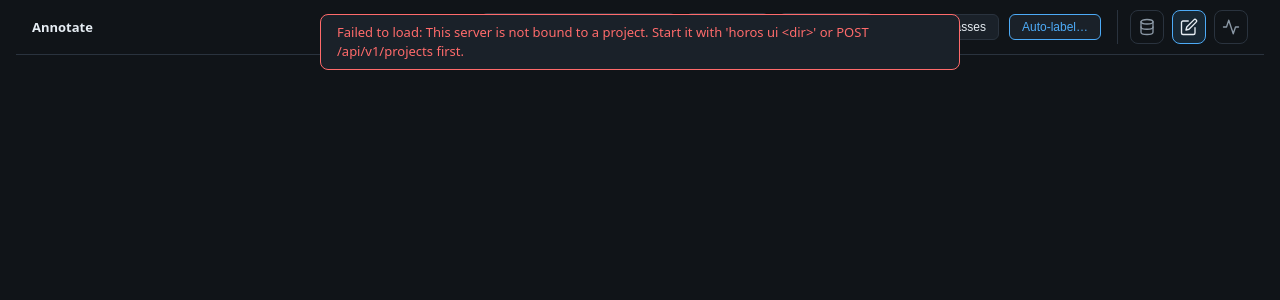
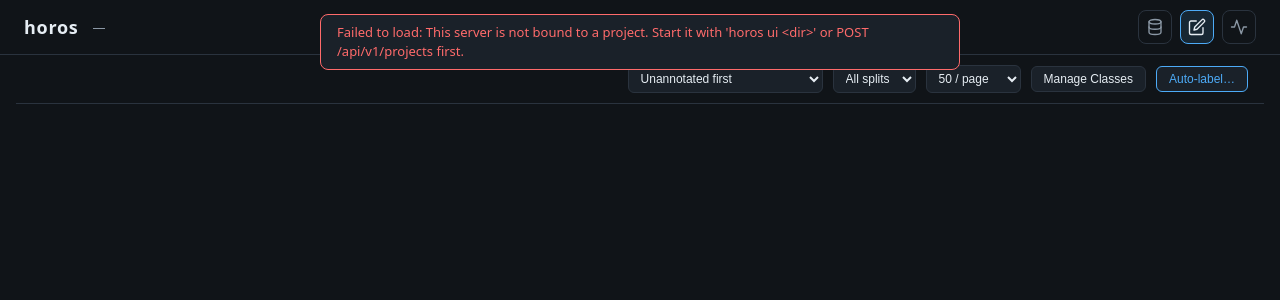
Before and after one commit to SJ-Chuang/horos, a Flask app: page /annotate in a window 1280 px wide. Shown: the top 300 px of the page. Run offline with Flask 3, Linux system fonts and the light colour scheme.

Commit message:
[Fix] Move annotate toolbar below a persistent site header
[Description]
1. 標註頁改為與 Dataset / Training 相同的固定 site header（horos +
   專案名稱 + icon 導覽），置於 grid 與 editor 兩個視圖的外層——
   切換視圖或頁面內容變動都不影響 navbar，單張標記（editor）視圖
   也帶著同一個 header
2. 原 topbar 的內容（標註進度、佇列排序、split 篩選、每頁數量、
   Manage Classes、Auto-label）整列移到 header 下方的工具列
3. editor-body 高度由 100vh-56px 改為 100vh-112px，扣掉新增的
   header 高度，避免出現整頁捲軸

[Verification]
1. horos ui <project>，開 http://localhost:5000/annotate
2. 最上方是 horos + 專案名稱 + 三個 icon 的 navbar，工具列在其下
3. 點任一張縮圖進入單張標記，navbar 仍在最上方不變
4. pytest tests/web -q

```diff
--- a/horos/ui/templates/annotate.html
+++ b/horos/ui/templates/annotate.html
@@ -49,8 +49,12 @@
        letter-spacing: .08em; }
   .topbar { display: flex; align-items: center; gap: 10px; padding: 10px 16px;
             border-bottom: 1px solid var(--line); flex-wrap: wrap; }
-  .page-nav { display: flex; gap: 8px; margin-left: 6px; padding-left: 12px;
-              border-left: 1px solid var(--line); }
+  .site-header { display: flex; align-items: center; gap: 14px;
+                 padding: 10px 24px; border-bottom: 1px solid var(--line); }
+  .site-header h1 { font-size: 18px; margin: 0; letter-spacing: .04em; }
+  .site-header .project { color: var(--dim); }
+  .site-header .page-nav { margin-left: auto; }
+  .page-nav { display: flex; gap: 8px; }
   .page-nav a { position: relative; display: flex; align-items: center;
                 justify-content: center; width: 34px; height: 34px;
                 border: 1px solid var(--line); border-radius: 8px;
@@ -89,7 +93,9 @@
   /* ---- editor view ---- */
   #editor-view { display: none; }
   .editor-body { display: grid; grid-template-columns: 1fr 280px; gap: 12px;
-                 padding: 0 16px 16px; height: calc(100vh - 56px); }
+                 padding: 0 16px 16px;
+                 /* viewport minus the site header (~55px) and the editor topbar */
+                 height: calc(100vh - 112px); }
   .canvas-wrap { background: var(--panel); border: 1px solid var(--line);
                  border-radius: 10px; overflow: hidden; position: relative;
                  display: flex; align-items: center; justify-content: center; }
@@ -155,10 +161,32 @@
 </head>
 <body>
 
+<!-- ============================ site header ============================= -->
+<header class="site-header">
+  <h1>horos</h1>
+  <span class="project" id="project-name">—</span>
+  <nav class="page-nav">
+    <a href="/" data-tip="Dataset">
+      <svg viewBox="0 0 24 24" fill="none" stroke="currentColor" stroke-width="1.8"
+           stroke-linecap="round" stroke-linejoin="round">
+        <ellipse cx="12" cy="5" rx="8" ry="3"/>
+        <path d="M4 5v14c0 1.66 3.58 3 8 3s8-1.34 8-3V5"/>
+        <path d="M4 12c0 1.66 3.58 3 8 3s8-1.34 8-3"/></svg></a>
+    <a href="/annotate" data-tip="Annotator" aria-current="page">
+      <svg viewBox="0 0 24 24" fill="none" stroke="currentColor" stroke-width="1.8"
+           stroke-linecap="round" stroke-linejoin="round">
+        <path d="M11 4H4a2 2 0 0 0-2 2v14a2 2 0 0 0 2 2h14a2 2 0 0 0 2-2v-7"/>
+        <path d="M18.5 2.5a2.12 2.12 0 0 1 3 3L12 15l-4 1 1-4 9.5-9.5z"/></svg></a>
+    <a href="/train" data-tip="Training">
+      <svg viewBox="0 0 24 24" fill="none" stroke="currentColor" stroke-width="1.8"
+           stroke-linecap="round" stroke-linejoin="round">
+        <polyline points="22 12 18 12 15 21 9 3 6 12 2 12"/></svg></a>
+  </nav>
+</header>
+
 <!-- ============================== grid view ============================== -->
 <div id="grid-view">
   <div class="topbar">
-    <span style="font-weight:600">Annotate</span>
     <span id="progress-line"></span>
     <span style="margin-left:auto"></span>
     <select id="queue-mode">
@@ -181,23 +209,6 @@
     </select>
     <button class="btn" id="btn-classes">Manage Classes</button>
     <button class="btn primary" id="btn-autolabel">Auto-label…</button>
-    <nav class="page-nav">
-      <a href="/" data-tip="Dataset">
-        <svg viewBox="0 0 24 24" fill="none" stroke="currentColor" stroke-width="1.8"
-             stroke-linecap="round" stroke-linejoin="round">
-          <ellipse cx="12" cy="5" rx="8" ry="3"/>
-          <path d="M4 5v14c0 1.66 3.58 3 8 3s8-1.34 8-3V5"/>
-          <path d="M4 12c0 1.66 3.58 3 8 3s8-1.34 8-3"/></svg></a>
-      <a href="/annotate" data-tip="Annotator" aria-current="page">
-        <svg viewBox="0 0 24 24" fill="none" stroke="currentColor" stroke-width="1.8"
-             stroke-linecap="round" stroke-linejoin="round">
-          <path d="M11 4H4a2 2 0 0 0-2 2v14a2 2 0 0 0 2 2h14a2 2 0 0 0 2-2v-7"/>
-          <path d="M18.5 2.5a2.12 2.12 0 0 1 3 3L12 15l-4 1 1-4 9.5-9.5z"/></svg></a>
-      <a href="/train" data-tip="Training">
-        <svg viewBox="0 0 24 24" fill="none" stroke="currentColor" stroke-width="1.8"
-             stroke-linecap="round" stroke-linejoin="round">
-          <polyline points="22 12 18 12 15 21 9 3 6 12 2 12"/></svg></a>
-    </nav>
   </div>
   <div class="image-grid" id="image-grid"></div>
   <div class="pagination" id="pagination"></div>
@@ -448,6 +459,8 @@ const Page = {
   async init() {
     const project = await api("/project");
     this.categories = project.categories;
+    $("project-name").textContent = project.name;
+    $("project-name").title = project.root;   // full path on hover
     try {
       const stats = await api("/dataset/stats");
       stats.per_class.forEach((c) => { this.classCounts[c.name] = c.instances; });
```
